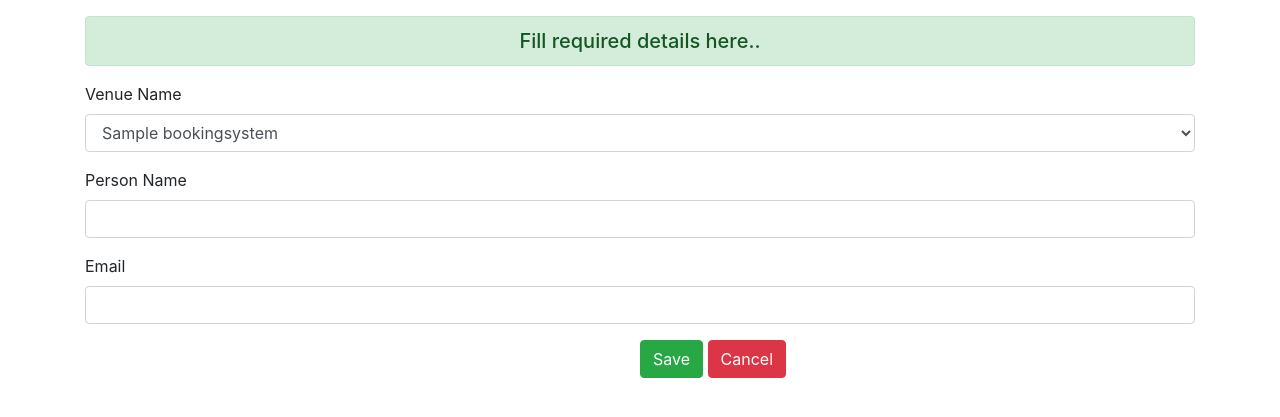
After one commit to Bittupandit/venu_booking_system, a Django app: page /booking/1/ in a window 1280 px wide. The commit adds this page. Shown: the top 417 px of the page. Run offline with Django 3.2, Linux system fonts and the light colour scheme; tables that the repository leaves empty hold one stand-in row (values such as "Sample post"); some libraries are stand-ins or nearby versions.

Commit message:
booking frm

```diff
--- a/src/booking_system/admin.py
+++ b/src/booking_system/admin.py
@@ -5,3 +5,4 @@ from .models import *
 
 admin.site.register(Location)
 admin.site.register(BookingSystem)
+admin.site.register(Booking)
--- /dev/null
+++ b/src/booking_system/forms.py
@@ -0,0 +1,15 @@
+from django import forms
+from django.db.models import fields
+
+from . models import *
+
+class BookingForm(forms.ModelForm):
+    class Meta:
+        model = Booking
+        fields = [
+            'name',
+            'booking_person_name',
+            'email',
+
+
+        ]
--- a/src/booking_system/models.py
+++ b/src/booking_system/models.py
@@ -37,3 +37,13 @@ class BookingSystem(models.Model):
 
     def __str__(self):
         return f'{self.name}'
+
+
+class Booking(models.Model):
+    name = models.ForeignKey(BookingSystem,on_delete=models.CASCADE,blank=True, null=True,verbose_name="Venue Name")
+    booking_person_name = models.CharField(max_length=200,blank=True, null=True,verbose_name="Person Name")
+    email = models.EmailField(blank=True, null=True)
+    booking_date = models.DateField(auto_now_add=True,blank=True, null=True)
+
+    def __str__(self):
+        return f'{self.name}'
--- a/src/booking_system/urls.py
+++ b/src/booking_system/urls.py
@@ -5,4 +5,5 @@ from .views import *
 urlpatterns = [
     path('',home_page,name='home-page'),
     path('detail/<int:pk>/',detail_page,name='detail-page'),
+    path('booking/<int:pk>/',booking_form,name='booking-page'),
 ]
--- a/src/booking_system/views.py
+++ b/src/booking_system/views.py
@@ -1,9 +1,9 @@
-from django.shortcuts import render
+from django.shortcuts import redirect, render
 
 # Create your views here.
 
 from .models import *
-
+from .forms import *
 def home_page(request):
     qs = BookingSystem.objects.all()
     context = {'venues':qs}
@@ -13,3 +13,17 @@ def detail_page(request,pk):
     qs = BookingSystem.objects.get(pk=pk)
     context = {'venue':qs}
     return render(request,'detail_page.html',context)
+
+def booking_form(request,pk):
+    venue = BookingSystem.objects.get(id=pk)
+    print(venue)
+    form = BookingForm(initial={'name':venue})
+    # import pdb;
+    # pdb.set_trace()
+    if request.method =="POST":
+        form = BookingForm(request.POST)
+        if form.is_valid():
+            form.save()
+            return redirect('detail-page',venue.id)
+    context = {'form':form}
+    return render(request,'booking_form.html',context)
--- a/src/src/settings.py
+++ b/src/src/settings.py
@@ -40,7 +40,10 @@ INSTALLED_APPS = [
 
     #own apps
     'booking_system',
+    'crispy_forms',
 ]
+
+CRISPY_TEMPLATE_PACK = 'bootstrap4'
 
 MIDDLEWARE = [
     'django.middleware.security.SecurityMiddleware',
--- /dev/null
+++ b/src/templates/booking_form.html
@@ -0,0 +1,17 @@
+{% extends "base.html" %}
+{% load crispy_forms_tags %}
+{% block content %}
+
+<div class="container">
+    <h5 class="alert alert-success text-center mt-3">Fill required details here..</h5>
+<!-- <div class="row"> -->
+    <form action="" method="POST">
+        {% csrf_token %}
+        {{form|crispy }}
+        <button type="submit" class="btn btn-success" style="margin-left: 50%;">Save</button>
+        <a href="{% url 'home-page' %}" class="btn btn-danger">Cancel</a>
+    </form>
+    <!-- </div> -->
+</div>
+
+{% endblock content %}
--- a/src/templates/detail_page.html
+++ b/src/templates/detail_page.html
@@ -13,7 +13,9 @@
         <h5>Venu Name : {{venue.address}}</h5>
         <h5>Venu Name : {{venue.landmark}}</h5>
     </div>
+
 </div>
+<a href="{% url 'booking-page' venue.id %}" class="btn btn-success btn-sm" style="margin-top: 5px;">Click Here For Booking</a>
 <div class="row mt-3">
     <a href="{% url 'home-page'%}" class="btn btn-secondary">Back</a>
 </div>
--- a/src/templates/home_page.html
+++ b/src/templates/home_page.html
@@ -11,6 +11,7 @@
       <h5 class="card-title">{{v.name}}</h5>
       <p class="card-text">{{v.address}}</p>
       <a href="{% url 'detail-page' v.id%}" class="btn btn-primary">Details</a>
+
     </div>
   </div>
   {% endfor %}
```
